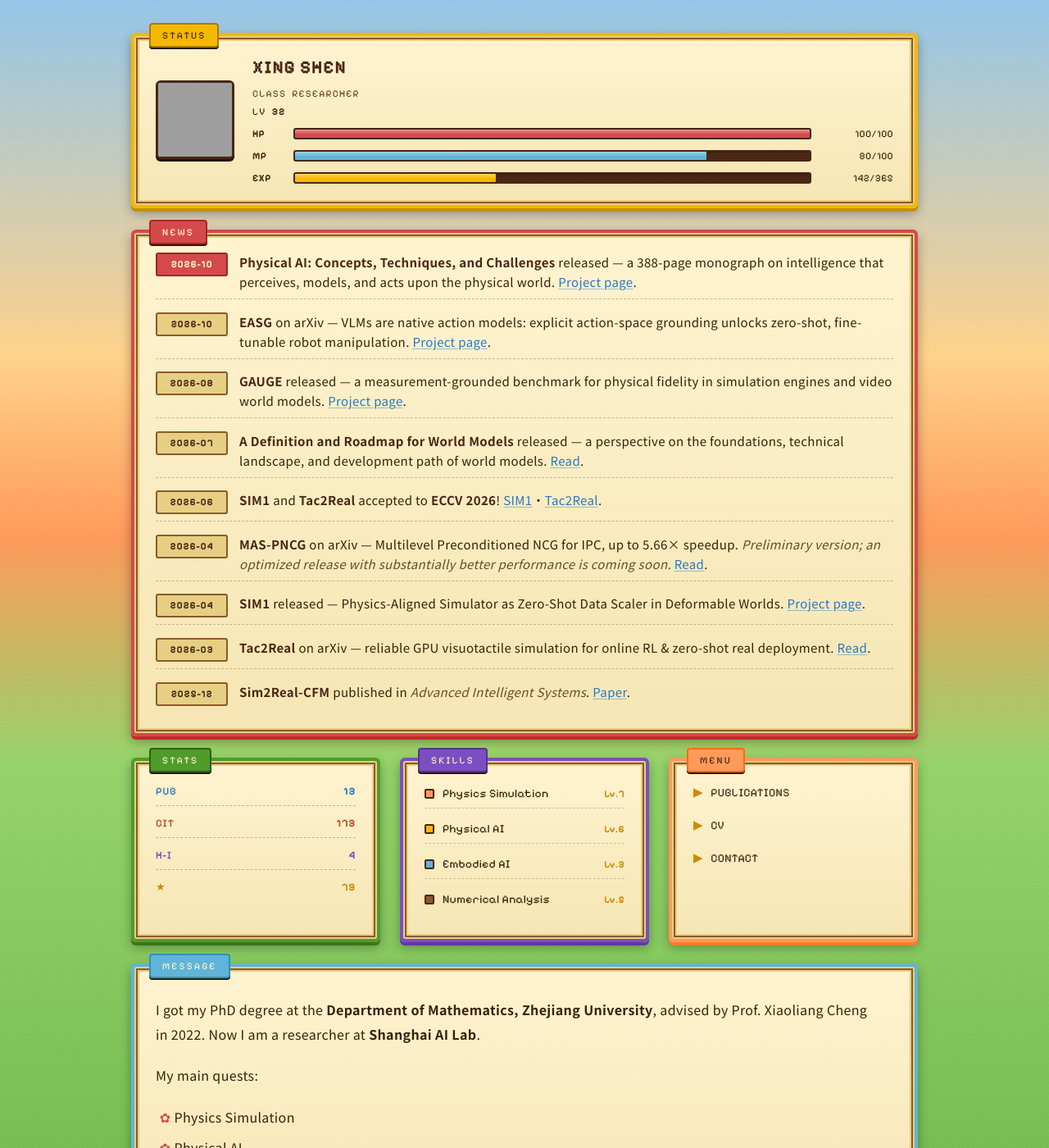
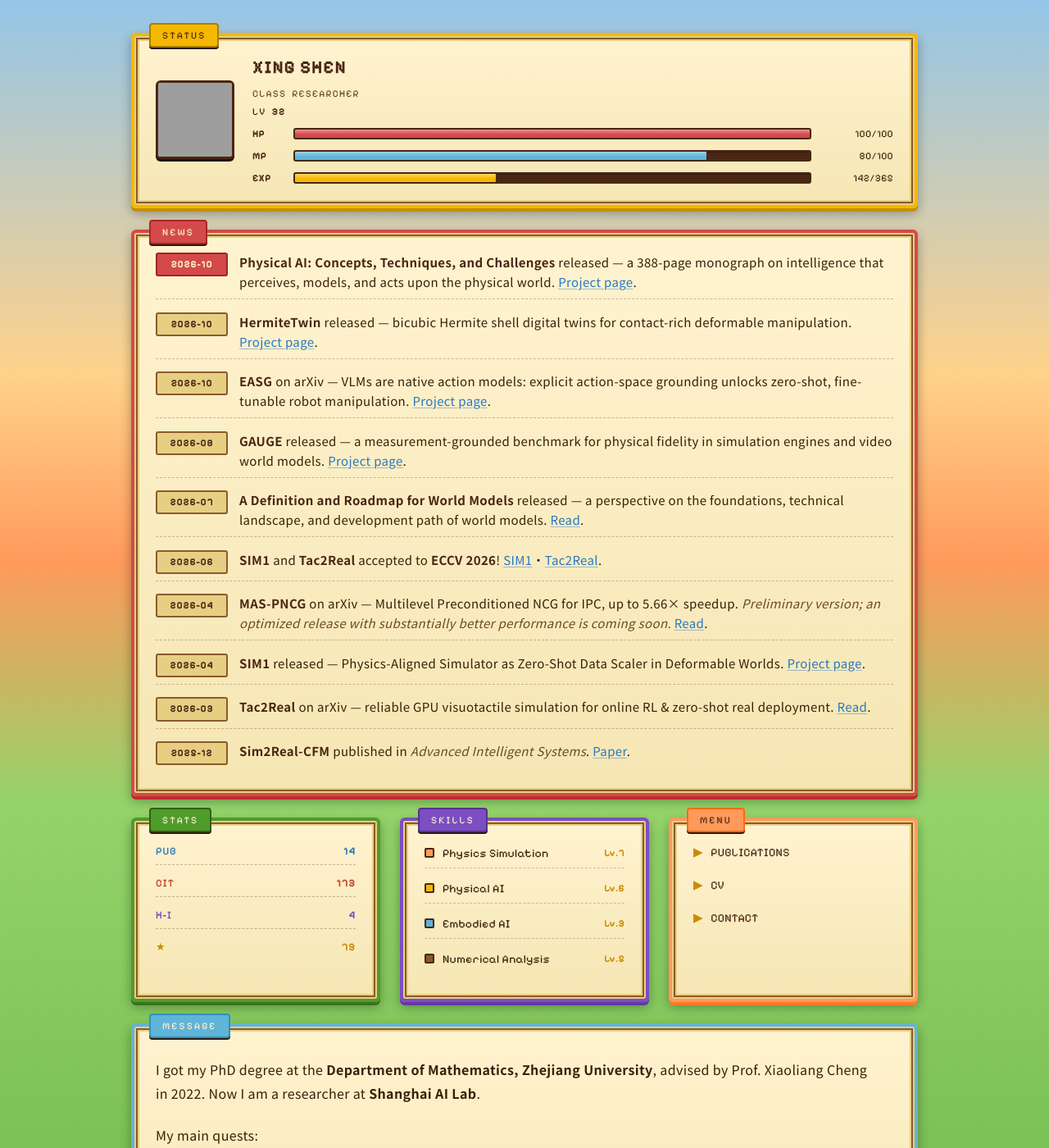
Before and after one commit to Xingbaji/xingbaji.github.io, a Jekyll site: the page built from _pages/about.md, in a window 1280 px wide and 1400 px high. Shown: the whole window at 82% size. Built offline with Jekyll 4.4.1, drawn with Linux system fonts in a browser that asks for light colours; some web fonts are replaced; grey boxes are pictures that could not be loaded.

Commit message:
Add HermiteTwin paper to homepage
Co-Authored-By: Claude Opus 5.5 <noreply@anthropic.com>

```diff
--- a/_pages/about.md
+++ b/_pages/about.md
@@ -16,7 +16,7 @@ rpg:
   mp:  { cur:  80, max: 100, percent:  80 }   # mental bandwidth currently in use
   exp: { cur: 142, max: 365, percent:  39 }   # day-of-year progress toward LV 33
   stats:
-    - { k: "PUB", v:  13, color: "blue"   }   # publications (count of _publications/)
+    - { k: "PUB", v:  14, color: "blue"   }   # publications (count of _publications/)
     - { k: "CIT", v: 173, color: "red"    }   # citations (ResearchGate)
     - { k: "H-I", v:   4, color: "purple" }   # h-index (ResearchGate)
     - { k: "★",   v:  79, color: "gold"   }   # GitHub stars (Xingbaji, owner repos)
@@ -27,6 +27,7 @@ rpg:
     - { name: "Numerical Analysis",    lv: 5, element: "earth"     }   # PhD topic — mastery
   news:
     - { date: "2026-10", text: "<strong>Physical AI: Concepts, Techniques, and Challenges</strong> released — a 388-page monograph on intelligence that perceives, models, and acts upon the physical world. <a href='/publication/Physical-AI/'>Project page</a>." }
+    - { date: "2026-10", text: "<strong>HermiteTwin</strong> released — bicubic Hermite shell digital twins for contact-rich deformable manipulation. <a href='/publication/HermiteTwin/'>Project page</a>." }
     - { date: "2026-10", text: "<strong>EASG</strong> on arXiv — VLMs are native action models: explicit action-space grounding unlocks zero-shot, fine-tunable robot manipulation. <a href='/publication/EASG/'>Project page</a>." }
     - { date: "2026-08", text: "<strong>GAUGE</strong> released — a measurement-grounded benchmark for physical fidelity in simulation engines and video world models. <a href='/publication/GAUGE/'>Project page</a>." }
     - { date: "2026-07", text: "<strong>A Definition and Roadmap for World Models</strong> released — a perspective on the foundations, technical landscape, and development path of world models. <a href='/publication/World-Models/'>Read</a>." }
```
Also changed, not shown: _publications/2026-10-16-HermiteTwin.md (added, +13 -0 lines).
